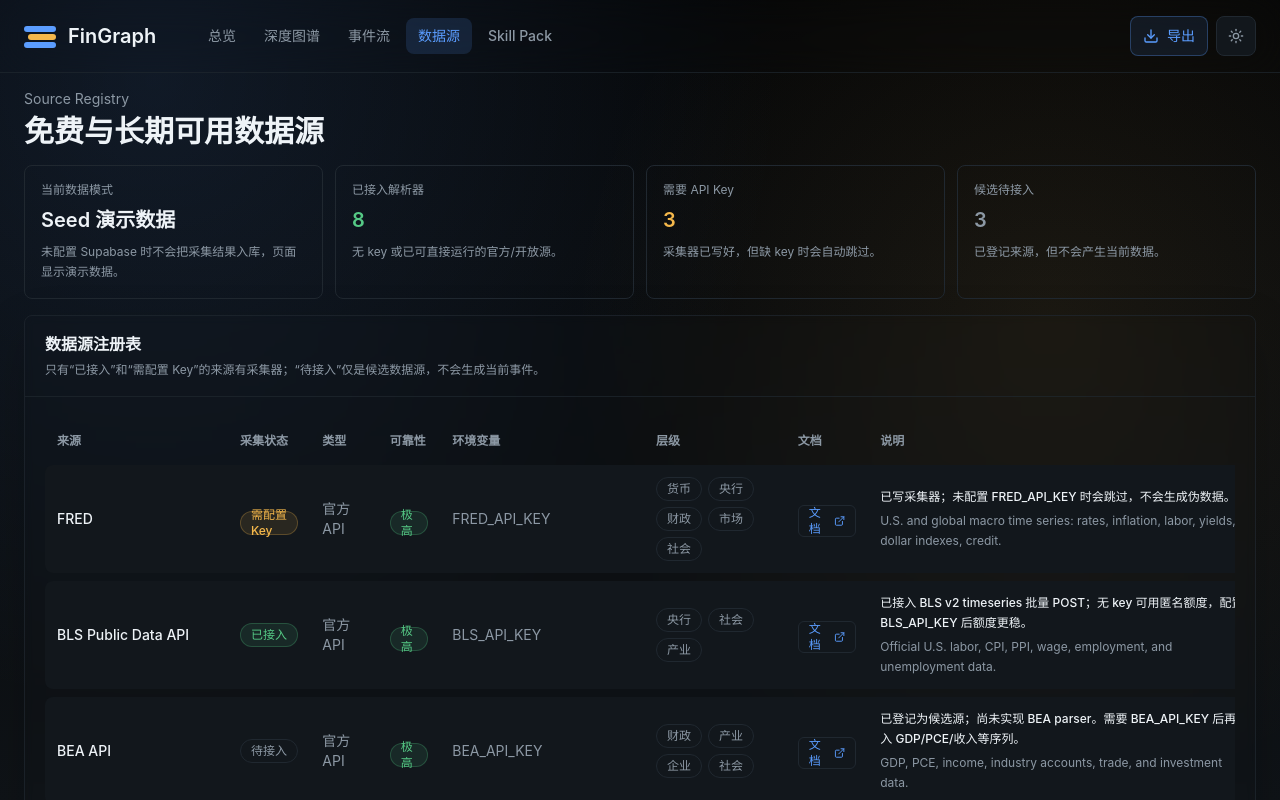
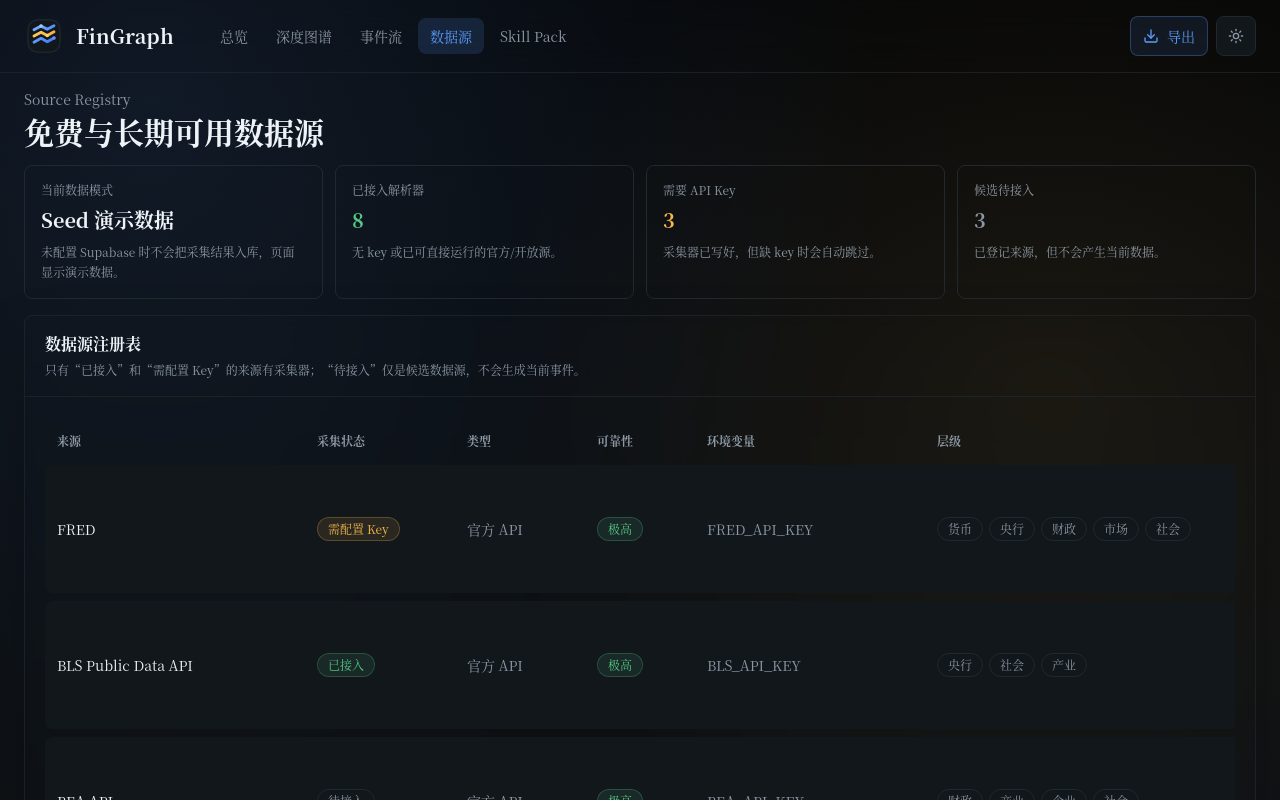
Before and after one commit to gintmr/FinGraph, a Next.js app: page /sources in a window 1280 px wide. Shown: the top 800 px of the page. Built offline with nearby package versions, Linux system fonts and the light colour scheme; no server answers.

Commit message:
test 0616

```diff
--- a/app/api/cron/collect/route.ts
+++ b/app/api/cron/collect/route.ts
@@ -10,6 +10,10 @@ const nonBlockingSources = new Set(["stooq", "gdelt", "brave_search"]);
 const vercelCronUserAgent = "vercel-cron/1.0";
 
 function isAllowedCronRequest(request: NextRequest) {
+  if (isVercelCronRequest(request)) {
+    return true;
+  }
+
   const secret = process.env.CRON_SECRET;
   if (!secret) {
     return true;
--- a/app/globals.css
+++ b/app/globals.css
@@ -3,6 +3,7 @@
 @tailwind utilities;
 
 :root {
+  --font-serif-ui: "FZLanTingKanSong-R-GBK", "FZLanTingKanSongS-R-GB", "Lanting Kanjong", "Source Han Serif SC", "Noto Serif CJK SC", "Songti SC", STSong, SimSun, "Times New Roman", Georgia, serif;
   --color-canvas: 5 6 7;
   --color-panel: 13 17 20;
   --color-panel2: 18 23 28;
@@ -49,9 +50,7 @@ body {
 
 body {
   margin: 0;
-  font-family:
-    Inter, ui-sans-serif, system-ui, -apple-system, BlinkMacSystemFont, "Segoe UI",
-    sans-serif;
+  font-family: var(--font-serif-ui);
   letter-spacing: 0;
   background: rgb(var(--color-canvas));
   color: rgb(var(--color-text));
@@ -63,7 +62,9 @@ a {
 }
 
 button,
-input {
+input,
+textarea,
+select {
   font: inherit;
 }
 
--- a/app/layout.tsx
+++ b/app/layout.tsx
@@ -4,7 +4,12 @@ import "./globals.css";
 
 export const metadata: Metadata = {
   title: "FinGraph",
-  description: "Personal macro-financial intelligence dashboard and Skill Pack exporter."
+  description: "Personal macro-financial intelligence dashboard and Skill Pack exporter.",
+  icons: {
+    icon: [{ url: "/fingraph-icon.svg", type: "image/svg+xml" }],
+    shortcut: ["/fingraph-icon.svg"],
+    apple: [{ url: "/fingraph-icon.svg" }]
+  }
 };
 
 export default function RootLayout({ children }: { children: React.ReactNode }) {
--- a/app/sources/page.tsx
+++ b/app/sources/page.tsx
@@ -57,35 +57,51 @@ export default async function SourcesPage() {
           <CardHeader title="数据源注册表" subtitle="只有“已接入”和“需配置 Key”的来源有采集器；“待接入”仅是候选数据源，不会生成当前事件。" />
           <CardBody>
             <div className="overflow-x-auto thin-scrollbar">
-              <table className="w-full min-w-[1220px] border-separate border-spacing-y-2 text-left text-sm">
+              <table className="w-full min-w-[1560px] table-fixed border-separate border-spacing-y-2 text-left text-sm">
+                <colgroup>
+                  <col className="w-[260px]" />
+                  <col className="w-[150px]" />
+                  <col className="w-[130px]" />
+                  <col className="w-[110px]" />
+                  <col className="w-[230px]" />
+                  <col className="w-[310px]" />
+                  <col className="w-[110px]" />
+                  <col />
+                </colgroup>
                 <thead className="text-xs text-muted">
                   <tr>
-                    <th className="px-3 py-2">来源</th>
-                    <th className="px-3 py-2">采集状态</th>
-                    <th className="px-3 py-2">类型</th>
-                    <th className="px-3 py-2">可靠性</th>
-                    <th className="px-3 py-2">环境变量</th>
-                    <th className="px-3 py-2">层级</th>
-                    <th className="px-3 py-2">文档</th>
+                    <th className="whitespace-nowrap px-3 py-2">来源</th>
+                    <th className="whitespace-nowrap px-3 py-2">采集状态</th>
+                    <th className="whitespace-nowrap px-3 py-2">类型</th>
+                    <th className="whitespace-nowrap px-3 py-2">可靠性</th>
+                    <th className="whitespace-nowrap px-3 py-2">环境变量</th>
+                    <th className="whitespace-nowrap px-3 py-2">层级</th>
+                    <th className="whitespace-nowrap px-3 py-2">文档</th>
                     <th className="px-3 py-2">说明</th>
                   </tr>
                 </thead>
                 <tbody>
                   {sources.map((source) => (
                     <tr key={source.id} className="rounded-lg bg-panel2">
-                      <td className="rounded-l-lg px-3 py-3 font-medium text-text">{source.name}</td>
-                      <td className="px-3 py-3">
+                      <td className="rounded-l-lg px-3 py-3 font-medium text-text">
+                        <span className="block truncate" title={source.name}>{source.name}</span>
+                      </td>
+                      <td className="whitespace-nowrap px-3 py-3">
                         <Badge variant={connectorStatusVariant(source.connector_status)}>
                           {connectorStatusLabel(source.connector_status)}
                         </Badge>
                       </td>
-                      <td className="px-3 py-3 text-muted">{sourceTypeLabel(source.type)}</td>
-                      <td className="px-3 py-3">
+                      <td className="whitespace-nowrap px-3 py-3 text-muted">{sourceTypeLabel(source.type)}</td>
+                      <td className="whitespace-nowrap px-3 py-3">
                         <Badge variant={source.reliability === "very_high" ? "green" : source.reliability === "low" ? "red" : "amber"}>
                           {reliabilityLabel(source.reliability)}
                         </Badge>
                       </td>
-                      <td className="px-3 py-3 text-muted">{source.api_key_env ?? (source.api_key_required ? "需要" : "不需要")}</td>
+                      <td className="whitespace-nowrap px-3 py-3 text-muted">
+                        <span className="block truncate" title={source.api_key_env ?? (source.api_key_required ? "需要" : "不需要")}>
+                          {source.api_key_env ?? (source.api_key_required ? "需要" : "不需要")}
+                        </span>
+                      </td>
                       <td className="px-3 py-3">
                         <div className="flex flex-wrap gap-1.5">
                           {source.layers.map((layer) => (
--- a/components/dashboard/dashboard-workspace.tsx
+++ b/components/dashboard/dashboard-workspace.tsx
@@ -57,7 +57,7 @@ type DropTarget = {
   top: number;
 };
 
-const storageKey = "fingraph-dashboard-panels-v2";
+const storageKey = "fingraph-dashboard-panels-v3";
 const dashboardColumns: DashboardColumnId[] = ["left", "center", "right"];
 const dropPreviewHeight = 68;
 const dropSwitchDeadZone = 18;
@@ -69,9 +69,9 @@ const columnLabels: Record<DashboardColumnId, string> = {
 };
 
 const defaultColumns: ColumnPanels = {
-  left: ["market_overview", "impact_matrix", "trend", "inflation_components", "fed_watch", "economic_calendar"],
+  left: ["market_overview", "impact_matrix", "trend", "inflation_components", "fed_watch", "economic_calendar", "yield_curve"],
   center: ["daily_summary", "news", "financial_graph", "layer_health", "asset_heatmap", "export"],
-  right: ["cftc_positioning", "yield_curve", "risk_gauge", "global_hotspots", "sector_radar", "ai_theme", "earnings_calendar", "risk"]
+  right: ["cftc_positioning", "risk_gauge", "global_hotspots", "sector_radar", "ai_theme", "earnings_calendar", "risk"]
 };
 
 const toneStyles: Record<
@@ -92,6 +92,10 @@ const toneStyles: Record<
 
 function findDefaultColumn(panelId: string): DashboardColumnId {
   return dashboardColumns.find((column) => defaultColumns[column].includes(panelId)) ?? "right";
+}
+
+function defaultToneForPanel(panelId: string): PanelTone {
+  return findDefaultColumn(panelId) === "center" ? "red" : "slate";
 }
 
 function normalizeColumns(input: Partial<Record<DashboardColumnId, string[]>> | undefined, panels: PanelDefinition[]): ColumnPanels {
@@ -123,7 +127,7 @@ function defaultPanelPreferences(panels: PanelDefinition[]): PanelPreferences {
   return {
     columns: normalizeColumns(defaultColumns, panels),
     collapsed: {},
-    tones: Object.fromEntries(panels.map((panel) => [panel.id, panel.tone])) as Record<string, PanelTone>
+    tones: Object.fromEntries(panels.map((panel) => [panel.id, defaultToneForPanel(panel.id)])) as Record<string, PanelTone>
   };
 }
 
--- /dev/null
+++ b/components/layout/fingraph-mark.tsx
@@ -0,0 +1,33 @@
+"use client";
+
+import { cn } from "@/lib/utils/cn";
+
+export function FinGraphMark({ className }: { className?: string }) {
+  return (
+    <svg
+      viewBox="0 0 48 48"
+      role="img"
+      aria-label="FinGraph"
+      className={cn("h-10 w-10 shrink-0", className)}
+    >
+      <defs>
+        <linearGradient id="fg-blue" x1="10" x2="38" y1="12" y2="38" gradientUnits="userSpaceOnUse">
+          <stop stopColor="#7bb5ff" />
+          <stop offset="1" stopColor="#2f6df6" />
+        </linearGradient>
+        <linearGradient id="fg-amber" x1="12" x2="36" y1="11" y2="35" gradientUnits="userSpaceOnUse">
+          <stop stopColor="#ffd56b" />
+          <stop offset="1" stopColor="#f2a232" />
+        </linearGradient>
+      </defs>
+      <rect x="4" y="4" width="40" height="40" rx="12" fill="rgb(var(--color-panel2))" />
+      <rect x="4.75" y="4.75" width="38.5" height="38.5" rx="11.25" fill="none" stroke="rgb(var(--color-line))" strokeWidth="1.5" />
+      <path d="M12 16.6 20.5 12l7.4 4 8.1-4.4" fill="none" stroke="url(#fg-blue)" strokeLinecap="round" strokeLinejoin="round" strokeWidth="3.4" />
+      <path d="M12 24 20.5 19.4l7.4 4 8.1-4.4" fill="none" stroke="url(#fg-amber)" strokeLinecap="round" strokeLinejoin="round" strokeWidth="3.4" />
+      <path d="M12 31.4 20.5 26.8l7.4 4 8.1-4.4" fill="none" stroke="url(#fg-blue)" strokeLinecap="round" strokeLinejoin="round" strokeWidth="3.4" />
+      <circle cx="20.5" cy="12" r="2.1" fill="#9cc8ff" />
+      <circle cx="27.9" cy="23.4" r="2.1" fill="#ffd56b" />
+      <circle cx="36" cy="26.4" r="2.1" fill="#5c91ff" />
+    </svg>
+  );
+}
--- a/components/layout/top-nav.tsx
+++ b/components/layout/top-nav.tsx
@@ -3,6 +3,7 @@
 import Link from "next/link";
 import { usePathname } from "next/navigation";
 import { Download } from "lucide-react";
+import { FinGraphMark } from "@/components/layout/fingraph-mark";
 import { ThemeToggle } from "@/components/layout/theme-toggle";
 import { cn } from "@/lib/utils/cn";
 
@@ -20,13 +21,9 @@ export function TopNav() {
   return (
     <header className="sticky top-0 z-20 border-b border-line/70 bg-panel/88 backdrop-blur-xl">
       <div className="mx-auto flex min-h-[72px] w-full max-w-[1840px] flex-wrap items-center gap-3 px-4 py-3 sm:px-5 lg:flex-nowrap lg:px-6">
-        <Link href="/" className="flex min-w-[160px] items-center gap-3">
-          <span className="relative block h-5 w-8">
-            <span className="absolute left-0 top-0 h-1.5 w-8 rounded-full bg-blue" />
-            <span className="absolute left-1 top-2 h-1.5 w-7 rounded-full bg-amber" />
-            <span className="absolute left-0 top-4 h-1.5 w-8 rounded-full bg-blue" />
-          </span>
-          <span className="text-xl font-semibold text-text">FinGraph</span>
+        <Link href="/" className="flex min-w-[172px] items-center gap-3">
+          <FinGraphMark className="h-10 w-10" />
+          <span className="text-xl font-semibold tracking-[0.01em] text-text">FinGraph</span>
         </Link>
 
         <nav className="order-3 flex w-full min-w-0 items-center gap-1 overflow-x-auto pt-1 thin-scrollbar lg:order-none lg:w-auto lg:flex-1 lg:pt-0">
--- a/components/ui/badge.tsx
+++ b/components/ui/badge.tsx
@@ -21,7 +21,7 @@ export function Badge({
   return (
     <span
       className={cn(
-        "inline-flex h-6 items-center rounded-full border px-2.5 text-xs font-medium",
+        "inline-flex h-6 shrink-0 items-center whitespace-nowrap rounded-full border px-2.5 text-xs font-medium",
         variants[variant],
         className
       )}
--- a/components/ui/source-link.tsx
+++ b/components/ui/source-link.tsx
@@ -6,7 +6,7 @@ export function SourceLink({ url, label = "来源" }: { url: string; label?: str
       href={url}
       target="_blank"
       rel="noreferrer"
-      className="inline-flex h-8 items-center gap-1.5 rounded-md border border-line bg-panel2 px-2.5 text-xs font-medium text-blue transition hover:border-blue/35 hover:bg-blue/10"
+      className="inline-flex h-8 shrink-0 items-center gap-1.5 whitespace-nowrap rounded-md border border-line bg-panel2 px-2.5 text-xs font-medium text-blue transition hover:border-blue/35 hover:bg-blue/10"
       title={url}
     >
       {label}
```
Also changed, not shown: public/fingraph-icon.svg (added), 1 other file (tests, documents, lock files or other folders).
